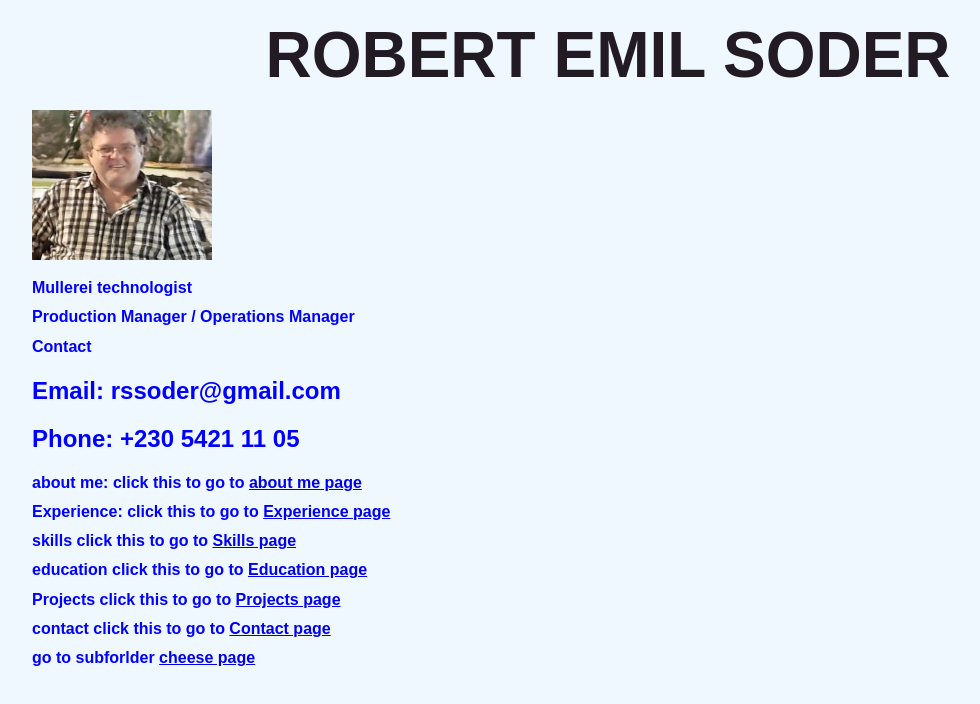
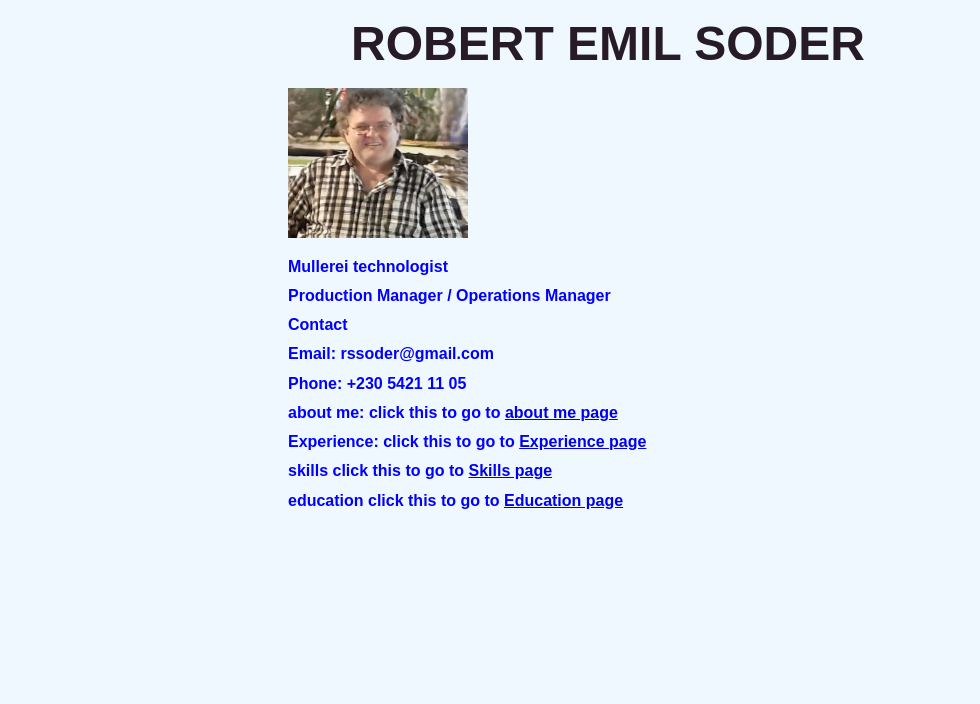
Before and after one commit to RobertSoder/CV, a plain HTML site: page index.html in a window 1280 px wide. Shown: the whole page, without its empty margins (32-1012 px from the left). Drawn offline with nearby package versions, Linux system fonts and the light colour scheme.

Commit message:
Add files via upload

```diff
--- a/index.html
+++ b/index.html
@@ -30,11 +30,11 @@
 
      <img src="images/Robert.jpg" alt="robert Soder"   width="180" height="150">
 
-    <h2 id="bobby">Mullerei technologist</h2>
+    <h2>Mullerei technologist </h2>
     <h2>Production Manager / Operations Manager </h2>
     <h2>Contact</h2>
-    <h3>Email: rssoder@gmail.com</h3>
-    <h3 id="bobby">Phone: +230 5421 11 05</h3>
+    <h2>Email: rssoder@gmail.com</h2>
+    <h2>Phone: +230 5421 11 05</h2>
 
 
 
@@ -44,10 +44,10 @@
 <h2>Experience: click this to go to <a href="experiemce.html">Experience page </a></h2>
 <h2>skills click this to go to <a href="skills.html">Skills page </a></h2>
 <h2>education click this to go to <a href="education.html">Education page </a></h2>
-<h2>Projects click this to go to <a href="project.html">Projects page </a></h2>
-<h2>contact click this to go to <a href="contact.html">Contact page </a></h2>
+<!--<h2>Projects click this to go to <a href="project.html">Projects page </a></h2>
+  <h2>contact click this to go to <a href="contact.html">Contact page </a></h2>
 
-<h2>go to subforlder <a href="files/cheese.html"> cheese page </a></h2>
+<h2>go to subforlder <a href="files/cheese.html"> cheese page </a></h2>-->
 
 
 
--- a/styles.css
+++ b/styles.css
@@ -8,7 +8,7 @@ scroll-behavior: smooth;
 
 body
     {
-    width: 90%;
+    width: 50%;
     margin: auto;
     color: rgba(75, 60, 60,0.4);
 
@@ -43,8 +43,8 @@ font-size: 1.5em;
    }
 
 .special {
-    color: rgba(12, 2, 11, 0.9);
-    font-size: 4em;
+    color: rgba(15, 2, 14, 0.9);
+    font-size: 3em;
 
     }
 
@@ -69,6 +69,6 @@ article {
 }
 
 
-}
+
 
 #bobby {color: chartreuse;}
```
Also changed, not shown: aboutpage.html (+1 -1 lines), education.html (+10 -2 lines).
